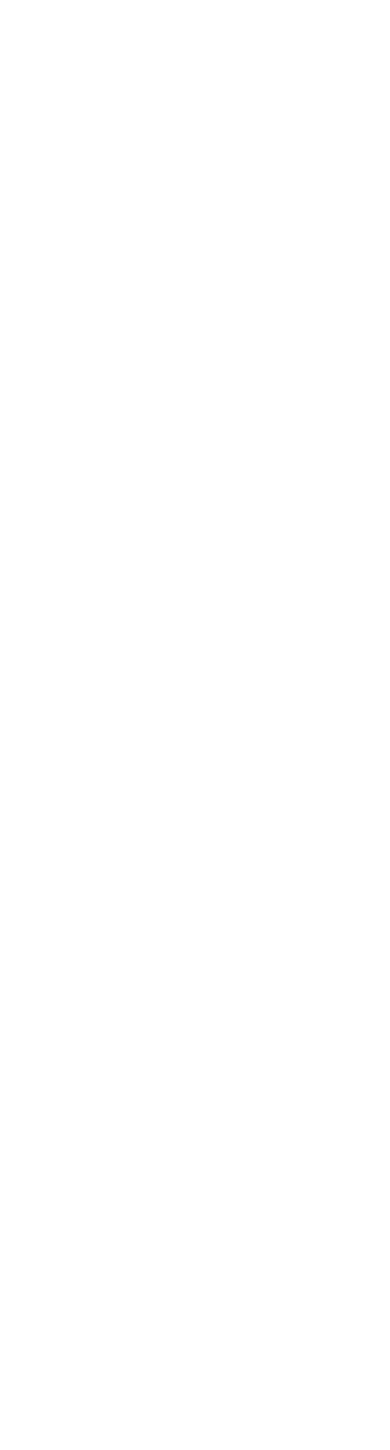
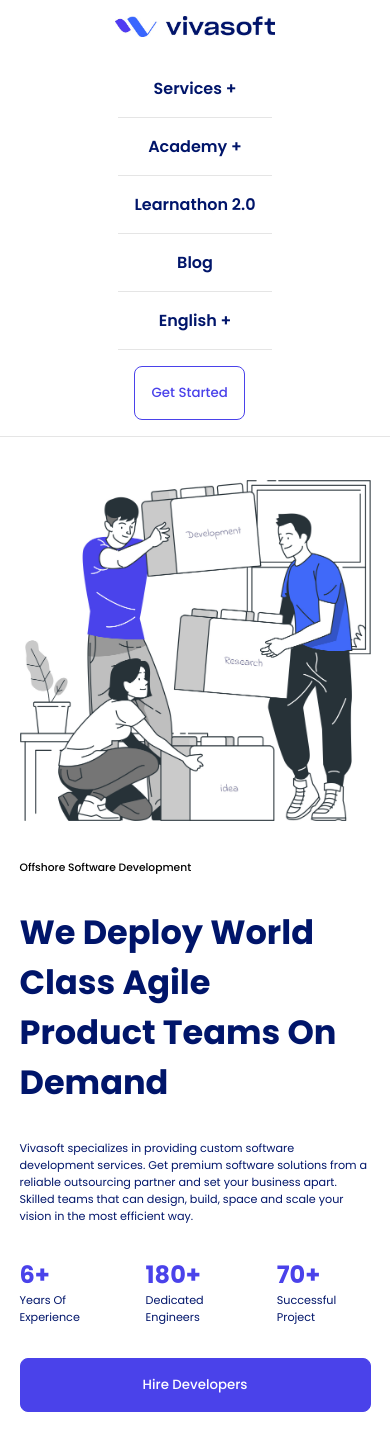
Before and after one commit to nayemislam2124/clone-vivasoft, a plain HTML site: page index.html in a window 390 px wide. Before the commit the page ends 844 px from the top, so only its background shows below. Drawn offline with Linux system fonts and the light colour scheme.

Commit message:
some design added

```diff
--- a/index.html
+++ b/index.html
@@ -4,8 +4,79 @@
     <meta charset="UTF-8">
     <meta name="viewport" content="width=device-width, initial-scale=1.0">
     <title>VivaSoft-It-Clone</title>
+    <!-- favicon -->
+    <link rel="icon" href="image/icon.jpg">
+    <!-- css link  -->
+    <link rel="stylesheet" href="style.css">
+    <!-- font-awesome link  -->
+    <script src="https://kit.fontawesome.com/195c64e442.js" crossorigin="anonymous"></script>
+    <!-- google font link  -->
+    <link rel="preconnect" href="https://fonts.googleapis.com">
+    <link rel="preconnect" href="https://fonts.gstatic.com" crossorigin>
+    <link href="https://fonts.googleapis.com/css2?family=Poppins:wght@400;500;600;700;800&display=swap" rel="stylesheet">
 </head>
 <body>
+    <header>
+        <!-- navbar section start  -->
+        <a href="#" class="logo"><img src="image/logo.jpg"></a>
+        <nav class="navbar">
+            <ul>
+                <li><a href="#">Services +</a>
+                <ul class="number-1">
+                    <li><a href="#">team augmentation</a></li>
+                    <li><a href="#">offshore office expansion</a></li>
+                    <li><a href="#">MVP Service</a></li>
+                    <li><a href="#">End to End Development</a></li>
+                </ul></li>
+                <li><a href="#">Academy +</a>
+                <ul class="number-2">
+                    <li><a href="#">python bootcamp</a></li>
+                    <li><a href="#">typescript bootcamp</a></li>
+                    <li><a href="#">git bootcamp</a></li>
+                    <li><a href="#">goLang bootcamp</a></li>
+                </ul></li>
+                <li><a href="#">Learnathon 2.0</a></li>
+                <li><a href="#">Blog</a></li>
+                <li><a href="#">English +</a></li>
+                <button class="primary-btn">Get Started</button>
+            </ul>
 
+        </nav>
+        <!-- navbar section end -->
+    </header>
+    <main>
+        <!-- section 1 header banner start  -->
+        <section>
+            <div class="header-banner-item-container">
+                <div class="header-banner-items-text">
+                    <h6>Offshore Software Development </h6>
+                    <h1 class="primary-h1">We Deploy World Class Agile <br> Product Teams On Demand</h1>
+                    <p class="primary-p">Vivasoft specializes in providing custom software development services. Get premium software solutions from a reliable outsourcing partner and set your business apart. Skilled teams that can design, build, space and scale your vision in the most efficient way. </p>
+                    <div class="header-banner-items-numbers">
+                        <div>
+                        <h2>6+</h2>
+                        <p class="primary-p">Years Of Experience</p>
+                    </div>
+                        <div>
+                        <h2>180+</h2>
+                        <p class="primary-p">Dedicated Engineers</p>
+                    </div>
+                        <div>
+                        <h2>70+</h2>
+                        <p class="primary-p">Successful Project</p>
+                    </div>
+                    </div>
+                    <button class="primary-btn">Hire Developers</button>
+                </div>
+                <div class="header-banner-items-picture">
+                    <img src="image/background1.jpg" alt="">
+                </div>
+            </div>
+        </section>
+        <!-- section 1 header banner end -->
+    </main>
+    <footer>
+
+    </footer>
 </body>
 </html>
--- a/style.css
+++ b/style.css
@@ -0,0 +1,185 @@
+*{
+    margin:0;
+    padding:0;
+    box-sizing:border-box;
+    list-style:none;
+    text-decoration:none;
+    font-family:poppins;
+}
+/* shared design start  */
+.primary-btn{
+    color:#4A42EA;
+    background:white;
+    border:1px solid #4A42EA;
+    padding:1rem;
+    border-radius:.5rem;
+    font-weight:500;
+    margin:1rem;
+    transition:all .4s ease;
+}
+.primary-btn:hover{
+    background-color:#4A42EA;
+    color:white;
+}
+.primary-h1{
+    font-size:2.1rem;
+    color:#00156A;
+    transition:all 0.4s ease;
+}
+.primary-p{
+    font-size:0.7rem;
+    color:#00156A;
+}
+/* shared design end */
+/* header section start  */
+header{
+    position:fixed;
+    top:0;
+    left:0;
+    right:0;
+    background:#fff;
+    box-shadow:2px 2px 10px rgba(0,0,0,0.1);
+    display:flex;
+    justify-content:space-between;
+    align-items:center;
+    transition:all 0.4s ease;
+}
+header .navbar ul li{
+    display:inline-block;
+    padding:1rem;
+    transition:all 0.4s ease;
+}
+header .navbar ul li a {
+    color:#00156A;
+    font-weight:600;
+    transition:all 0.4s ease;
+}
+header .navbar ul li a:hover{
+    color:#00156aa4;
+}
+.number-1,.number-2{
+    display:flex;
+    flex-direction:column;
+    display:none;
+    transition:all .4s ease;
+}
+.logo img{
+    width:7rem;
+    margin-left:0.5rem;
+}
+/* header section end  */
+/* section 1 header banner start  */
+.header-banner-item-container{
+    margin:10rem auto;
+    max-width:950px;
+    display:flex;
+    justify-content:center;
+    align-items:center;
+
+}
+.header-banner-items-text{
+    display:flex;
+    flex-direction:column;
+    gap:1.5rem;
+}
+.header-banner-items-text h6{
+    font-weight:500;
+}
+.header-banner-items-text button{
+    margin:0;
+    width:27%;
+    background-color:#4A42EA;
+    color:white;
+}
+.header-banner-items-text button:hover{
+    background-color:white;
+    color:#4A42EA;
+}
+.header-banner-items-numbers{
+    display:flex;
+    gap:1.5rem;
+}
+.header-banner-items-numbers h2{
+    color:#4A42EA;
+}
+
+.header-banner-items-picture img{
+    width:25rem;
+}
+/* section 1 header banner end */
+/* responsive tablet approach start  */
+@media screen and (min-width: 576px) and (max-width: 992px){
+    header{
+        position:absolute;
+        display:flex;
+        flex-direction:column;
+        box-shadow:none;
+        border-bottom:1px solid rgba(0,0,0,0.1);
+    }
+    header .navbar ul li{
+        display:block;
+        text-align:center;
+        border-bottom:1px solid rgba(0,0,0,0.1);
+    }
+    .logo img{
+        margin:1rem auto;
+        width:80%;
+    }
+    .header-banner-item-container{
+        flex-direction:column-reverse;
+        margin:30rem auto;
+        width:90%;
+    }
+    .header-banner-items-text{
+        margin:2rem auto;
+        gap:2rem;
+    }
+    .header-banner-items-text button{
+        width:100%;
+    }
+    .header-banner-items-picture img{
+        width:100%;
+    }
+    .header-banner-items-numbers{
+        gap:1.5rem;
+    }
+}
+/* responsive tablet approach end */
+/* responsive mobile approach start  */
+@media screen and (max-width: 576px){
+    header{
+        position:absolute;
+        display:flex;
+        flex-direction:column;
+        box-shadow:none;
+        border-bottom:1px solid rgba(0,0,0,0.1);
+    }
+    header .navbar ul li{
+        display:block;
+        text-align:center;
+        border-bottom:1px solid rgba(0,0,0,0.1);
+    }
+    .logo img{
+        margin:1rem auto;
+        width:10rem;
+    }
+    .header-banner-item-container{
+        flex-direction:column-reverse;
+        margin:30rem auto;
+        width:90%;
+    }
+    .header-banner-items-text{
+        margin:2rem auto;
+        gap:2rem;
+    }
+    .header-banner-items-text button{
+        width:100%;
+    }
+    .header-banner-items-picture img{
+        width:100%;
+    }
+    .header-banner-items-numbers{
+        gap:1.5rem;
+    }
+}
+/* responsive mobile approach end */
```
